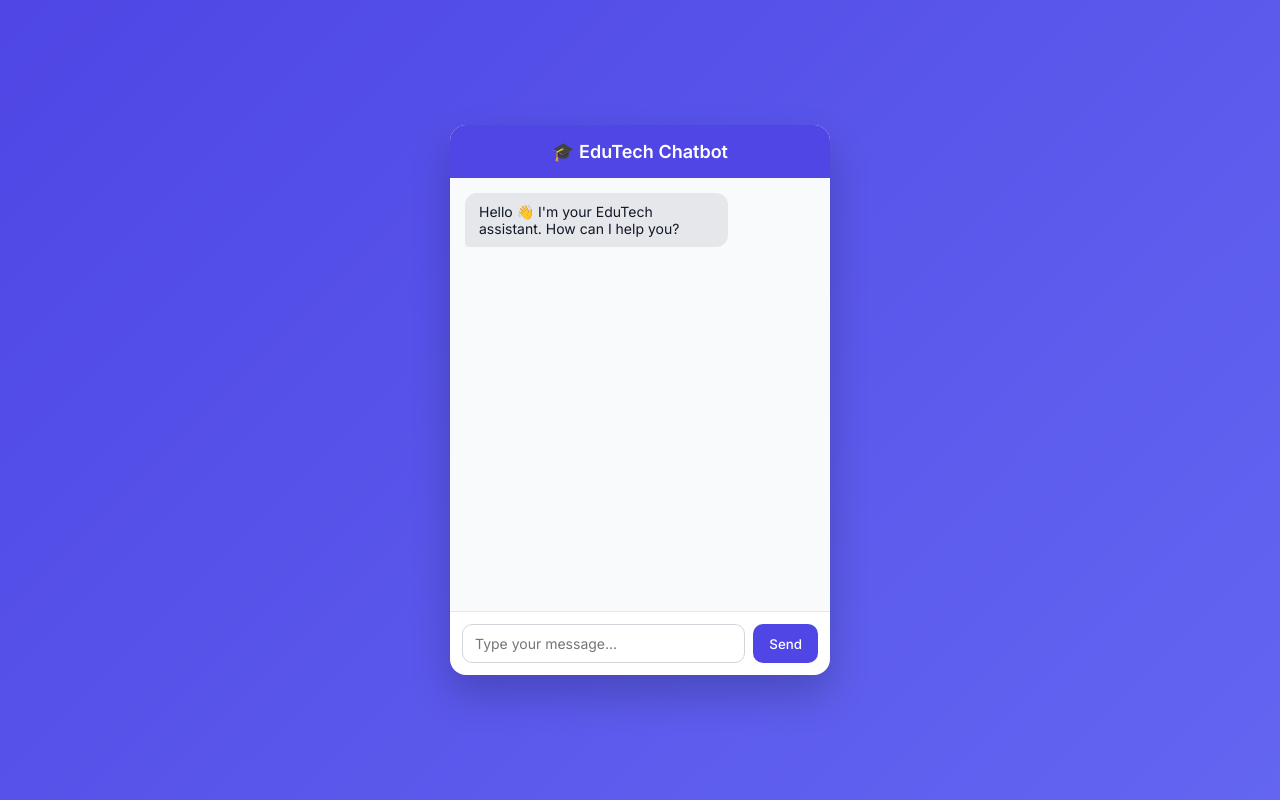
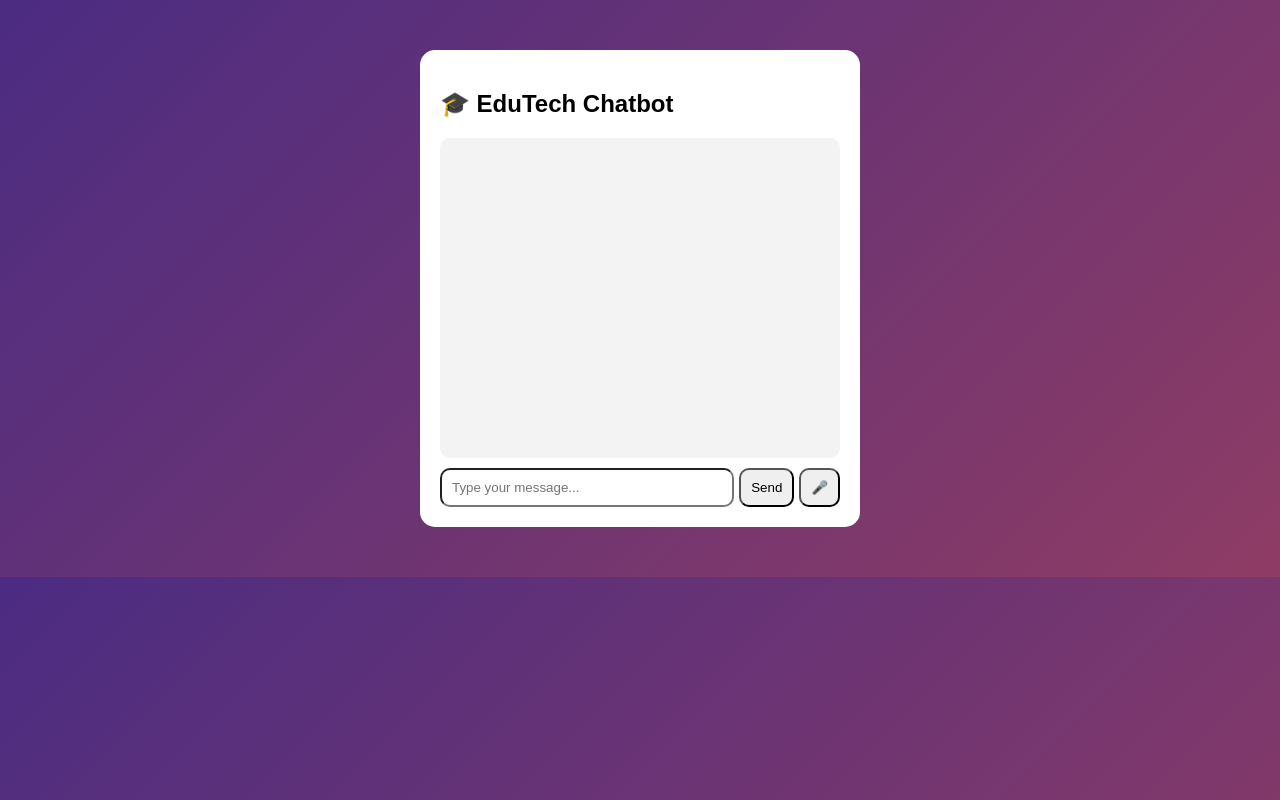
Before and after one commit to tejusrikireddy/chatbot, a Flask app: page / in a window 1280 px wide. Run offline with Flask 3, Linux system fonts and the light colour scheme.

Commit message:
Update index.html

```diff
--- a/templates/index.html
+++ b/templates/index.html
@@ -3,186 +3,28 @@
 <head>
     <meta charset="UTF-8">
     <title>EduTech Chatbot</title>
-    <meta name="viewport" content="width=device-width, initial-scale=1.0">
-
-    <!-- Google Font -->
-    <link href="https://fonts.googleapis.com/css2?family=Inter:wght@400;500;600&display=swap" rel="stylesheet">
-
-    <style>
-        * {
-            box-sizing: border-box;
-            font-family: 'Inter', sans-serif;
-        }
-
-        body {
-            margin: 0;
-            background: linear-gradient(135deg, #4f46e5, #6366f1);
-            height: 100vh;
-            display: flex;
-            justify-content: center;
-            align-items: center;
-        }
-
-        .chat-container {
-            width: 380px;
-            height: 550px;
-            background: #ffffff;
-            border-radius: 16px;
-            box-shadow: 0 20px 40px rgba(0,0,0,0.2);
-            display: flex;
-            flex-direction: column;
-            overflow: hidden;
-            animation: fadeIn 0.8s ease;
-        }
-
-        @keyframes fadeIn {
-            from { opacity: 0; transform: scale(0.95); }
-            to { opacity: 1; transform: scale(1); }
-        }
-
-        .chat-header {
-            background: #4f46e5;
-            color: white;
-            padding: 16px;
-            font-weight: 600;
-            text-align: center;
-            font-size: 18px;
-        }
-
-        .chat-messages {
-            flex: 1;
-            padding: 15px;
-            overflow-y: auto;
-            background: #f9fafb;
-        }
-
-        .message {
-            max-width: 75%;
-            margin-bottom: 12px;
-            padding: 10px 14px;
-            border-radius: 12px;
-            animation: slideUp 0.3s ease;
-            font-size: 14px;
-        }
-
-        @keyframes slideUp {
-            from { opacity: 0; transform: translateY(10px); }
-            to { opacity: 1; transform: translateY(0); }
-        }
-
-        .user {
-            background: #4f46e5;
-            color: white;
-            margin-left: auto;
-            border-bottom-right-radius: 4px;
-        }
-
-        .bot {
-            background: #e5e7eb;
-            color: #111827;
-            margin-right: auto;
-            border-bottom-left-radius: 4px;
-        }
-
-        .typing {
-            font-style: italic;
-            font-size: 13px;
-            color: #6b7280;
-        }
-
-        .chat-input {
-            display: flex;
-            padding: 12px;
-            border-top: 1px solid #e5e7eb;
-        }
-
-        .chat-input input {
-            flex: 1;
-            padding: 10px 12px;
-            border-radius: 10px;
-            border: 1px solid #d1d5db;
-            outline: none;
-            font-size: 14px;
-        }
-
-        .chat-input button {
-            margin-left: 8px;
-            padding: 10px 16px;
-            border: none;
-            border-radius: 10px;
-            background: #4f46e5;
-            color: white;
-            cursor: pointer;
-            font-weight: 500;
-            transition: transform 0.2s, background 0.2s;
-        }
-
-        .chat-input button:hover {
-            background: #4338ca;
-            transform: scale(1.05);
-        }
-    </style>
+    <link rel="stylesheet" href="/static/style.css">
 </head>
 <body>
 
 <div class="chat-container">
-    <div class="chat-header">
-        🎓 EduTech Chatbot
-    </div>
+    <h2>🎓 EduTech Chatbot</h2>
 
-    <div class="chat-messages" id="chat">
-        <div class="message bot">
-            Hello 👋 I'm your EduTech assistant. How can I help you?
-        </div>
-    </div>
+    <div id="chat-box"></div>
 
-    <div class="chat-input">
-        <input type="text" id="userInput" placeholder="Type your message..." />
-        <button onclick="sendMessage()">Send</button>
+    <div class="input-area">
+        <input
+            type="text"
+            id="user-input"
+            placeholder="Type your message..."
+            autocomplete="off"
+            onkeypress="handleEnter(event)"
+        >
+        <button onclick="sendUserInput()">Send</button>
+        <button onclick="startVoice()">🎤</button>
     </div>
 </div>
 
-<script>
-    const chat = document.getElementById("chat");
-    const input = document.getElementById("userInput");
-
-    function sendMessage() {
-        const text = input.value.trim();
-        if (!text) return;
-
-        addMessage(text, "user");
-        input.value = "";
-
-        const typing = document.createElement("div");
-        typing.className = "message bot typing";
-        typing.innerText = "Bot is typing...";
-        chat.appendChild(typing);
-        chat.scrollTop = chat.scrollHeight;
-
-        fetch("/chat", {
-            method: "POST",
-            headers: { "Content-Type": "application/json" },
-            body: JSON.stringify({ message: text })
-        })
-        .then(res => res.json())
-        .then(data => {
-            chat.removeChild(typing);
-            addMessage(data.reply, "bot");
-        });
-    }
-
-    function addMessage(text, sender) {
-        const msg = document.createElement("div");
-        msg.className = `message ${sender}`;
-        msg.innerText = text;
-        chat.appendChild(msg);
-        chat.scrollTop = chat.scrollHeight;
-    }
-
-    input.addEventListener("keypress", function(e) {
-        if (e.key === "Enter") sendMessage();
-    });
-</script>
-
+<script src="/static/script.js"></script>
 </body>
 </html>
```
